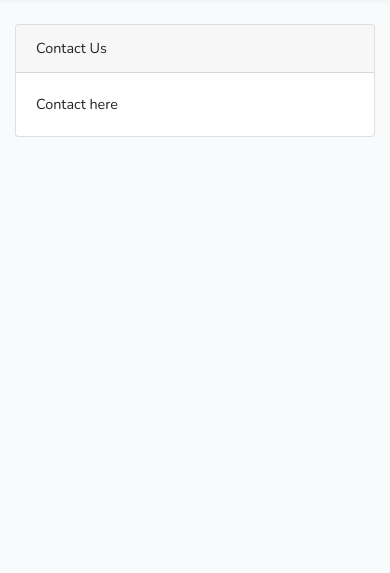
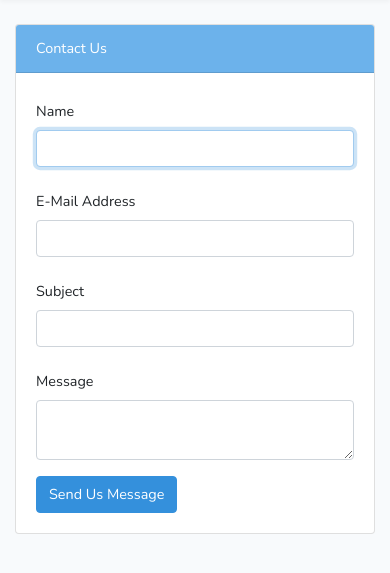
Before and after one commit to brandsafric-incorporated/barber_shop, a Laravel app: page /contact in a window 390 px wide. Shown: the part 55-628 px from the top of the page. Run offline with Laravel 8, Linux system fonts and the light colour scheme.

Commit message:
updated ui of gallery, contact, about and services

```diff
--- a/resources/views/about.blade.php
+++ b/resources/views/about.blade.php
@@ -5,10 +5,12 @@
     <div class="row justify-content-center">
         <div class="col-md-8">
             <div class="card">
-                <div class="card-header">About Us</div>
+                <div class="card-header  bg-info text-white">About Us</div>
 
                 <div class="card-body">
+                    <center>
                     <img src="{{ asset('images/about.jpg') }}" width="300" height="300"></img>
+                    </center>
                     <p>
                       The Barber Shop was started in Hamilton on 15 April, 2019 by Navjot Singh and Cameron Whale.<br>
                       We are the best barber shop in Hamilton. We provide excellent services at a very reasonable rates.<br>
--- a/resources/views/contact.blade.php
+++ b/resources/views/contact.blade.php
@@ -5,10 +5,81 @@
     <div class="row justify-content-center">
         <div class="col-md-8">
             <div class="card">
-                <div class="card-header">Contact Us</div>
+                <div class="card-header  bg-info text-white">Contact Us</div>
 
                 <div class="card-body">
-                    Contact here
+                  <form method="POST" action="{{ route('register') }}">
+                      @csrf
+
+                      <div class="form-group row">
+                          <label for="name" class="col-md-4 col-form-label text-md-right">{{ __('Name') }}</label>
+
+                          <div class="col-md-6">
+                              <input id="name" type="text" class="form-control @error('name') is-invalid @enderror" name="name" value="{{ old('name') }}" required autocomplete="name" autofocus>
+
+                              @error('name')
+                                  <span class="invalid-feedback" role="alert">
+                                      <strong>{{ $message }}</strong>
+                                  </span>
+                              @enderror
+                          </div>
+                      </div>
+
+                      <div class="form-group row">
+                          <label for="email" class="col-md-4 col-form-label text-md-right">{{ __('E-Mail Address') }}</label>
+
+                          <div class="col-md-6">
+                              <input id="email" type="email" class="form-control @error('email') is-invalid @enderror" name="email" value="{{ old('email') }}" required autocomplete="email">
+
+                              @error('email')
+                                  <span class="invalid-feedback" role="alert">
+                                      <strong>{{ $message }}</strong>
+                                  </span>
+                              @enderror
+                          </div>
+                      </div>
+
+                      <div class="form-group row">
+                          <label for="name" class="col-md-4 col-form-label text-md-right">{{ __('Subject') }}</label>
+
+                          <div class="col-md-6">
+                              <input id="name" type="text" class="form-control @error('name') is-invalid @enderror" name="name" value="{{ old('name') }}" required autocomplete="name" autofocus>
+
+                              @error('name')
+                                  <span class="invalid-feedback" role="alert">
+                                      <strong>{{ $message }}</strong>
+                                  </span>
+                              @enderror
+                          </div>
+                      </div>
+
+                      <div class="form-group row">
+                          <label for="name" class="col-md-4 col-form-label text-md-right">{{ __('Message') }}</label>
+
+                          <div class="col-md-6">
+                              <textarea id="name" type="text"
+                              class="form-control @error('name') is-invalid @enderror"
+                              name="name" value="{{ old('name') }}"
+                              required autocomplete="name" autofocus>
+                            </textarea>
+
+                              @error('name')
+                                  <span class="invalid-feedback" role="alert">
+                                      <strong>{{ $message }}</strong>
+                                  </span>
+                              @enderror
+                          </div>
+                      </div>
+
+
+                      <div class="form-group row mb-0">
+                          <div class="col-md-6 offset-md-4">
+                              <button type="submit" class="btn btn-primary">
+                                  {{ __('Send Us Message') }}
+                              </button>
+                          </div>
+                      </div>
+                  </form>
                 </div>
             </div>
         </div>
--- a/routes/web.php
+++ b/routes/web.php
@@ -11,7 +11,9 @@
 |
 */
 
-Route::get('/', 'HomeController@index')->name('home');
+Route::get('/', function () {
+    return view('welcome');
+});
 
 Auth::routes();
 
```
Also changed, not shown: resources/views/gallery.blade.php (+26 -2 lines), resources/views/services.blade.php (+13 -12 lines).
